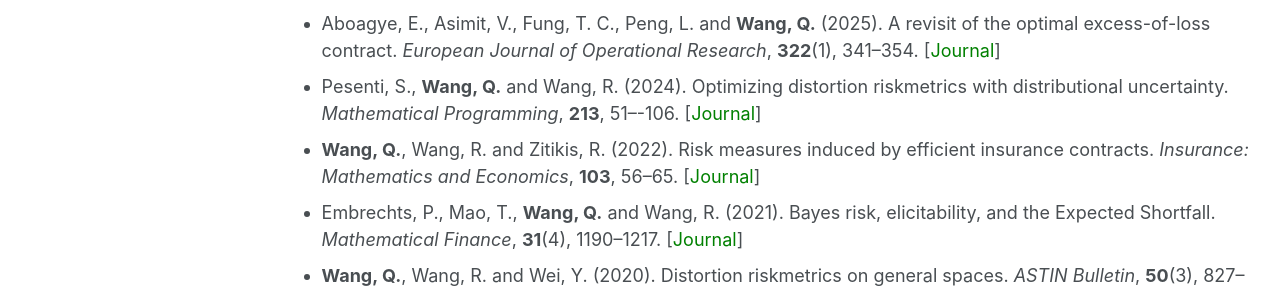
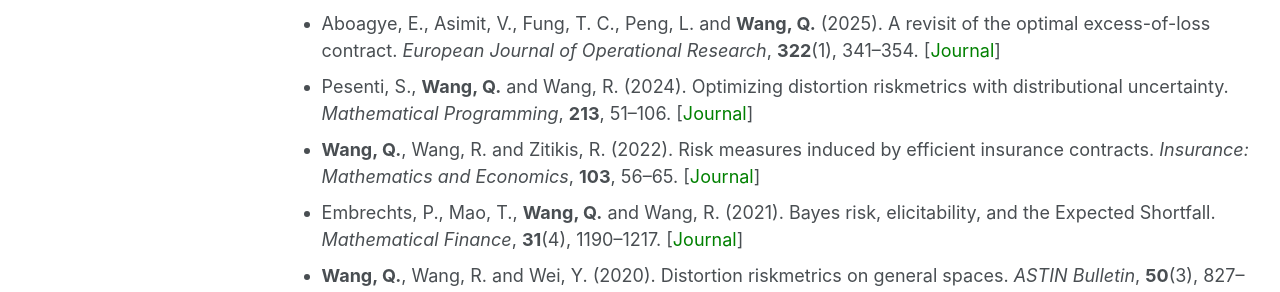
Before and after one commit to qwangan/qwangan.github.io, a Jekyll site: the page built from _pages/publications.md, in a window 1280 px wide and 1264 px high. Shown: the part 559-851 px from the top of the window. Built offline with Jekyll 4.4.1, drawn with Linux system fonts in a browser that asks for light colours; some web fonts are replaced.

Commit message:
Update publications.md

```diff
--- a/_pages/publications.md
+++ b/_pages/publications.md
@@ -16,7 +16,7 @@
 * Han, X., **Wang, Q.**, Wang, R. and Xia, J. (2025). Cash-subadditive risk measures without quasi-convexity. *Mathematics of Operations Research*, available online. [[<span style="color:green">Journal</span>]](https://doi.org/10.1287/moor.2022.0312)
 * Boonen, T. J., Chen, Y., Han, X. and **Wang, Q.** (2025). Optimal insurance design with Lambda-Value-at-Risk. *European Journal of Operational Research*, **327**(1), 232--246. [[<span style="color:green">Journal</span>]](https://doi.org/10.1016/j.ejor.2025.04.038)
 * Aboagye, E., Asimit, V., Fung, T. C., Peng, L. and **Wang, Q.** (2025). A revisit of the optimal excess-of-loss contract. *European Journal of Operational Research*, **322**(1), 341--354. [[<span style="color:green">Journal</span>]](https://doi.org/10.1016/j.ejor.2024.11.027)
-* Pesenti, S., **Wang, Q.** and Wang, R. (2024). Optimizing distortion riskmetrics with distributional uncertainty. *Mathematical Programming*, **213**, 51–-106. [[<span style="color:green">Journal</span>]](https://doi.org/10.1007/s10107-024-02128-6)
+* Pesenti, S., **Wang, Q.** and Wang, R. (2024). Optimizing distortion riskmetrics with distributional uncertainty. *Mathematical Programming*, **213**, 51--106. [[<span style="color:green">Journal</span>]](https://doi.org/10.1007/s10107-024-02128-6)
 * **Wang, Q.**, Wang, R. and Zitikis, R. (2022). Risk measures induced by efficient insurance contracts. *Insurance: Mathematics and Economics*, **103**, 56--65. [[<span style="color:green">Journal</span>]](https://doi.org/10.1016/j.insmatheco.2022.01.003)
 * Embrechts, P., Mao, T., **Wang, Q.** and Wang, R. (2021). Bayes risk, elicitability, and the Expected Shortfall. *Mathematical Finance*, **31**(4), 1190--1217. [[<span style="color:green">Journal</span>]](https://onlinelibrary.wiley.com/doi/full/10.1111/mafi.12313)
 * **Wang, Q.**, Wang, R. and Wei, Y.  (2020). Distortion riskmetrics on general spaces. *ASTIN Bulletin*, **50**(3), 827--851. [[<span style="color:green">Journal</span>]](https://doi.org/10.1017/asb.2020.14)
```
